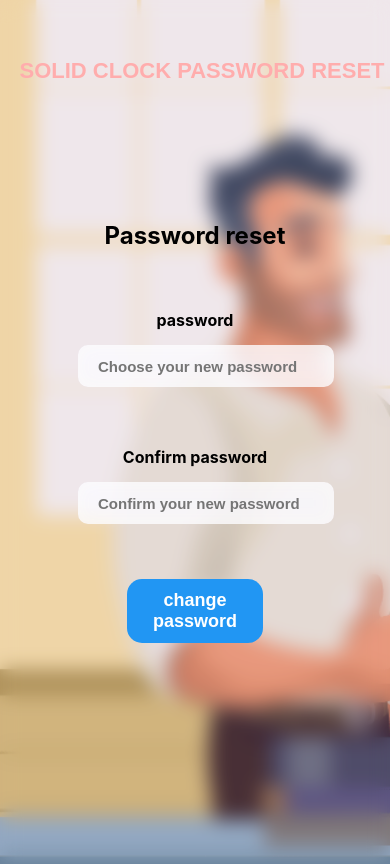
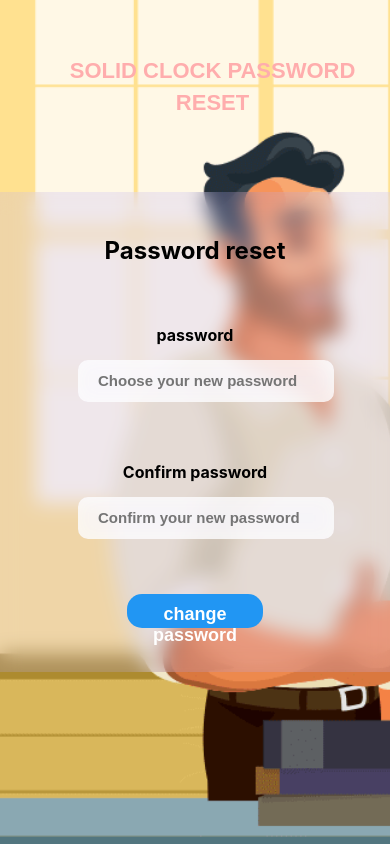
Before and after one commit to gilseg10/Client-server-frontend, a React (Create React App) app: page /reset_password in a window 390 px wide. Built offline with nearby package versions, Linux system fonts and the light colour scheme.

Commit message:
height test

```diff
--- a/src/styles/App.css
+++ b/src/styles/App.css
@@ -37,7 +37,7 @@
 @media (min-width: 1px) and (max-width: 1024px){
     .main_box {
         width: 100vw;
-        height: 100vh;
+        height: 100%;
         /*height: 97.6vh;*/
         display: flex;
         margin: 0 auto;
@@ -56,6 +56,7 @@
         align-items: center;
         flex-direction: column;
         overflow: hidden;
+        height: 100vh;
     }
 }
 
--- a/src/styles/Home_screen_style.css
+++ b/src/styles/Home_screen_style.css
@@ -97,7 +97,7 @@ button{
     #header_home {
         position: absolute;
         top: 40px;
-        left: 5%;
+        left: 9%;
         justify-content: center;
         z-index: 1;
         font-weight: 900;
--- a/src/styles/Login_screen_style.css
+++ b/src/styles/Login_screen_style.css
@@ -64,7 +64,7 @@
 
 .section:not(.active) {
     transition: height 0.5s ease-in-out;
-    height: 15%;
+    height: 10%;
 }
 
 .section p {
```
